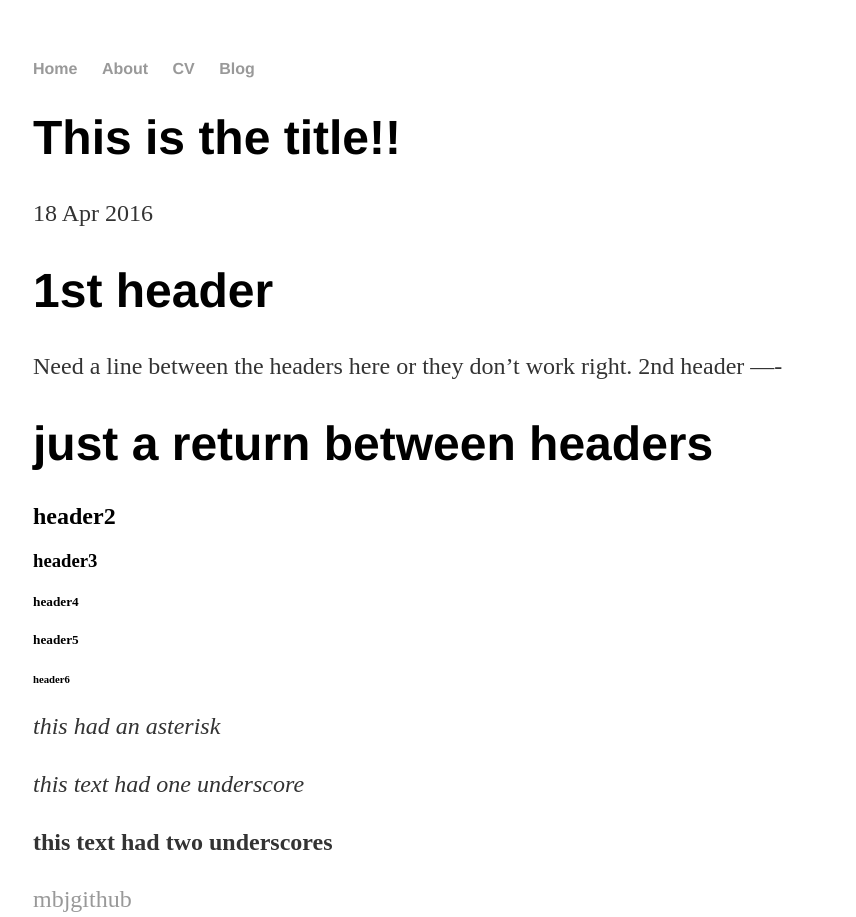
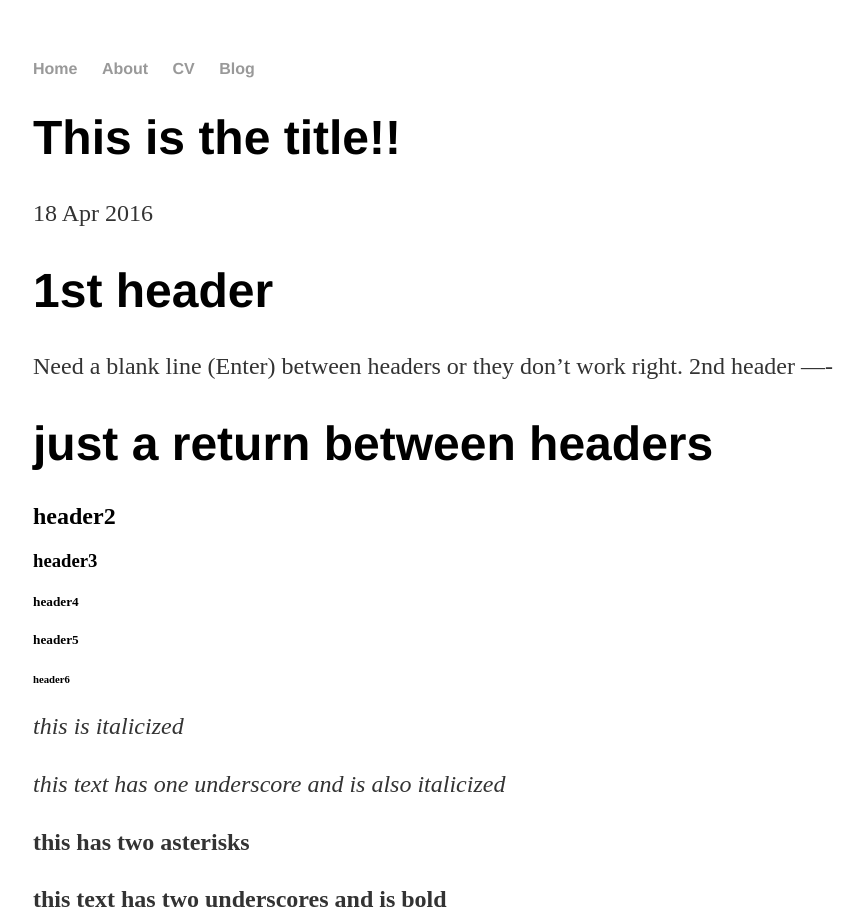
Before and after one commit to mbjusa/adl.github.io, a Jekyll site: the page built from _posts/2016-04-18-second post.md, in a window 1280 px wide and 1400 px high, cut to the strip 0-917 px from the top of the window. Shown: the whole strip, without its empty margins (159-1015 px from the left). Built offline with Jekyll 4.4.1, drawn with Linux system fonts in a browser that asks for light colours; some of the changed text lies outside the part shown.

Commit message:
Update 2016-04-18-second post.md
md mods

```diff
--- a/_posts/2016-04-18-second post.md
+++ b/_posts/2016-04-18-second post.md
@@ -8,7 +8,8 @@
 
 1st header
 ====
-Need a line between the headers here or they don't work right.
+
+Need a blank line (Enter) between headers or they don't work right.
 2nd header
 ----
 
@@ -28,18 +29,19 @@
 ###### header6 ######
 
 
-*this had an asterisk*
+*this is italicized*
 
-_this text had one underscore_
+_this text has one underscore and is also italicized_
 
-__this text had two underscores__
+**this has two asterisks**
 
-[mbjgithub](https://github.com/)
+__this text has two underscores and is bold__
 
-[img1]:http://img.lum.XXdolimg.com/v1/images/character_mickeymouse_home_mickey_notemplate_3a0db1b2.jpeg?region=0,0,600,600&width=320  "MM Title"
-![if the pic is not there][img1]
+[aNameUpick4theLink](https://github.com/)
 
 
+
+![Alt text if img is missing!](http://img.lum.dolimg.com/v1/images/character_mickeymouse_home_mickey_notemplate_3a0db1b2.jpeg?region=0,0,600,600&width=320 "Title of your choice.")
 
 __Let's see if I can get a whole paragraph is bold text.
 I wonder what will happen..... it should be interesting to
@@ -54,17 +56,21 @@
 __The End !!.....almost__
 
 
+
 ---
 
-__
-1. placed inside double underscore to make these 3 bold
+
+
+1. __placed inside double underscore to make these 3 bold__
 2. Delawa
 3. Tatlo
-__
 
 
+>
 * this is an item
 * this is another item
 * this is the last item
+>
 
-Now it's really the end !!!!!
+>>Now it's really the end !!!!!
+>>
```
